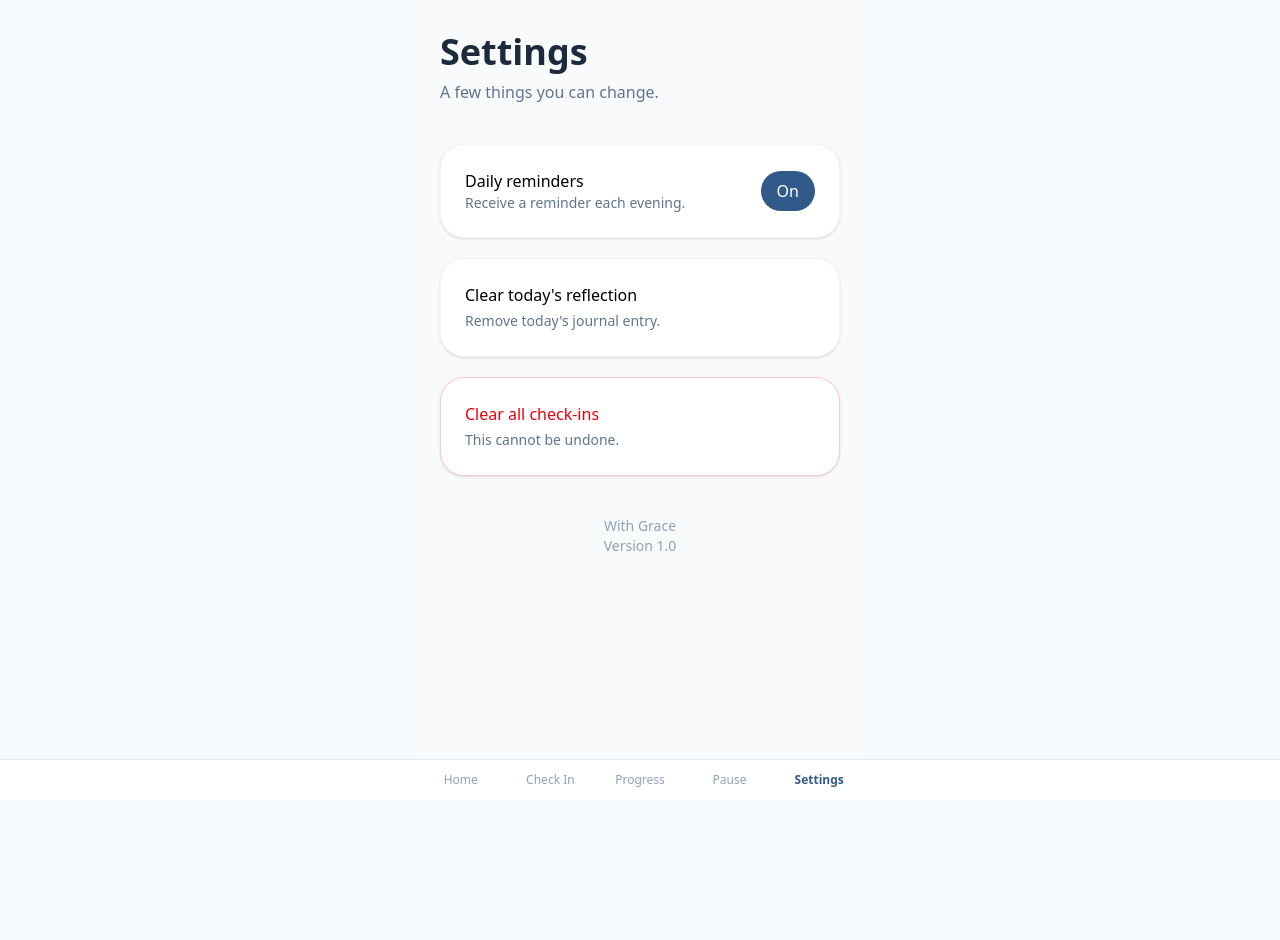
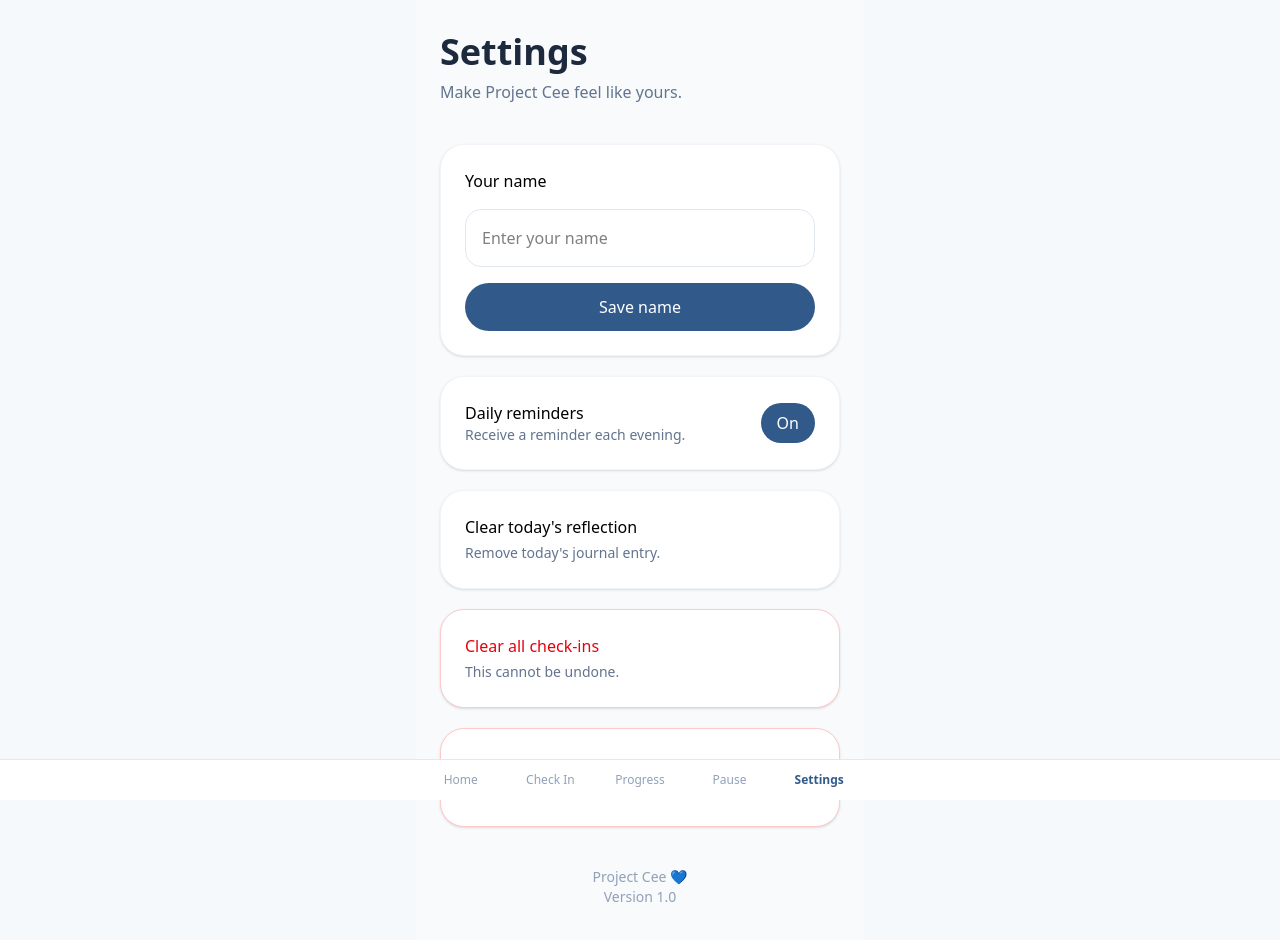
Before and after one commit to gyaneswarisahu02-design/with-grace, a React (Vite) app: page /settings in a window 1280 px wide. Shown: the top 940 px of the page. Before the commit the page ends 800 px from the top, so only its background shows below. Built offline with nearby package versions, Linux system fonts and the light colour scheme.

Commit message:
Project Cee v1.0

```diff
--- a/index.html
+++ b/index.html
@@ -2,12 +2,25 @@
 <html lang="en">
   <head>
     <meta charset="UTF-8" />
-    <link rel="icon" type="image/svg+xml" href="/favicon.svg" />
-    <meta name="viewport" content="width=device-width, initial-scale=1.0" />
-    <title>with-grace</title>
+
+    <link rel="icon" type="image/png" href="/pwa-192.png" />
+
+    <meta
+      name="viewport"
+      content="width=device-width, initial-scale=1.0"
+    />
+
+    <meta
+      name="theme-color"
+      content="#315A8B"
+    />
+
+    <title>Project Cee 💙</title>
   </head>
+
   <body>
     <div id="root"></div>
+
     <script type="module" src="/src/main.tsx"></script>
   </body>
 </html>
--- a/src/App.tsx
+++ b/src/App.tsx
@@ -1,15 +1,39 @@
-import { Routes, Route } from "react-router-dom";
+import { Routes, Route, Navigate } from "react-router-dom";
 
 import Dashboard from "./pages/Dashboard";
 import Log from "./pages/Log";
 import Insights from "./pages/Insights";
 import Pause from "./pages/Pause";
 import Settings from "./pages/Settings";
+import Welcome from "./pages/Welcome";
 
 export default function App() {
+  const hasName = !!localStorage.getItem("name");
+
   return (
     <Routes>
-      <Route path="/" element={<Dashboard />} />
+      <Route
+        path="/"
+        element={
+          hasName ? (
+            <Dashboard />
+          ) : (
+            <Navigate to="/welcome" replace />
+          )
+        }
+      />
+
+      <Route
+        path="/welcome"
+        element={
+          hasName ? (
+            <Navigate to="/" replace />
+          ) : (
+            <Welcome />
+          )
+        }
+      />
+
       <Route path="/log" element={<Log />} />
       <Route path="/insights" element={<Insights />} />
       <Route path="/pause" element={<Pause />} />
--- a/src/pages/Dashboard.tsx
+++ b/src/pages/Dashboard.tsx
@@ -24,6 +24,7 @@ export default function Dashboard() {
   const [logs, setLogs] = useState<Log[]>([]);
   const [reflection, setReflection] = useState("");
   const [savedReflection, setSavedReflection] = useState("");
+  const [name, setName] = useState("");
 
   useEffect(() => {
     try {
@@ -38,16 +39,22 @@ export default function Dashboard() {
 
     const today = new Date().toDateString();
 
-    const saved = localStorage.getItem("reflection");
+    const savedReflection = localStorage.getItem("reflection");
 
-    if (saved) {
-      const parsed = JSON.parse(saved);
+    if (savedReflection) {
+      const parsed = JSON.parse(savedReflection);
 
       if (parsed.date === today) {
         setSavedReflection(parsed.text);
       } else {
         localStorage.removeItem("reflection");
       }
+    }
+
+    const savedName = localStorage.getItem("name");
+
+    if (savedName) {
+      setName(savedName);
     }
 
     requestNotificationPermission();
@@ -62,14 +69,18 @@ export default function Dashboard() {
       text: reflection,
     };
 
-    localStorage.setItem("reflection", JSON.stringify(data));
+    localStorage.setItem(
+      "reflection",
+      JSON.stringify(data)
+    );
 
     setSavedReflection(reflection);
-
     setReflection("");
   }
 
-  const lastSmoke = [...logs].reverse().find((log) => log.smoked);
+  const lastSmoke = [...logs]
+    .reverse()
+    .find((log) => log.smoked);
 
   const startDate = lastSmoke
     ? new Date(lastSmoke.time)
@@ -79,7 +90,9 @@ export default function Dashboard() {
 
   const diff = Date.now() - startDate.getTime();
 
-  const days = Math.floor(diff / (1000 * 60 * 60 * 24));
+  const days = Math.floor(
+    diff / (1000 * 60 * 60 * 24)
+  );
 
   const hours = Math.floor(
     (diff / (1000 * 60 * 60)) % 24
@@ -89,11 +102,9 @@ export default function Dashboard() {
 
   if (lastSmoke) {
     const last = new Date(lastSmoke.time);
-
     last.setHours(0, 0, 0, 0);
 
     const today = new Date();
-
     today.setHours(0, 0, 0, 0);
 
     streak = Math.max(
@@ -113,7 +124,8 @@ export default function Dashboard() {
     totalLogs > 0
       ? (
           logs.reduce(
-            (sum, log) => sum + (log.craving || 0),
+            (sum, log) =>
+              sum + (log.craving || 0),
             0
           ) / totalLogs
         ).toFixed(1)
@@ -129,31 +141,39 @@ export default function Dashboard() {
   let greeting = "";
 
   if (hour < 12) {
-    greeting =
-      "Good morning. Take today one moment at a time. 💙";
+    greeting = name
+      ? `Good morning, ${name}. Take today one moment at a time. 💙`
+      : "Good morning. Take today one moment at a time. 💙";
   } else if (hour < 17) {
-    greeting =
-      "I'm glad you're here today. 💙";
+    greeting = name
+      ? `I'm glad you're here today, ${name}. 💙`
+      : "I'm glad you're here today. 💙";
   } else if (hour < 22) {
-    greeting =
-      "Good evening. Be kind to yourself today. 💙";
+    greeting = name
+      ? `Good evening, ${name}. Be kind to yourself today. 💙`
+      : "Good evening. Be kind to yourself today. 💙";
   } else {
-    greeting =
-      "It's been a long day. I hope you're taking a moment for yourself. 💙";
+    greeting = name
+      ? `It's been a long day, ${name}. I hope you're taking a moment for yourself. 💙`
+      : "It's been a long day. I hope you're taking a moment for yourself. 💙";
   }
 
   function getHealthUpdate() {
-    if (days < 1)
+    if (days < 1) {
       return "Carbon monoxide levels are returning to normal.";
+    }
 
-    if (days < 2)
+    if (days < 2) {
       return "Nicotine has now left your body.";
+    }
 
-    if (days < 14)
+    if (days < 14) {
       return "Your circulation is beginning to improve.";
+    }
 
-    if (days < 90)
+    if (days < 90) {
       return "Your lungs are continuing to heal.";
+    }
 
     return "Your body continues to recover every smoke-free day.";
   }
@@ -176,7 +196,7 @@ export default function Dashboard() {
 
       <header className="mb-8">
         <h1 className="text-4xl font-bold text-slate-800">
-          With Grace
+          Project Cee
         </h1>
 
         <p className="text-slate-500 mt-3">
@@ -244,7 +264,7 @@ export default function Dashboard() {
         </p>
       </Card>
 
-      <Card title="A moment for yourself">
+      <Card title={name ? `A moment for yourself, ${name}` : "A moment for yourself"}>
 
         {savedReflection ? (
           <>
@@ -259,7 +279,9 @@ export default function Dashboard() {
         ) : (
           <>
             <p className="text-slate-500 mb-4">
-              What's on your mind right now? 💙
+              {name
+                ? `${name}, what's on your mind today? 💙`
+                : "What's on your mind today? 💙"}
             </p>
 
             <textarea
--- a/src/pages/Settings.tsx
+++ b/src/pages/Settings.tsx
@@ -8,6 +8,18 @@ export default function Settings() {
   const [notifications, setNotifications] = useState(
     localStorage.getItem("notifications") !== "false"
   );
+
+  const [name, setName] = useState(
+    localStorage.getItem("name") || ""
+  );
+
+  function saveName() {
+    if (!name.trim()) return;
+
+    localStorage.setItem("name", name.trim());
+
+    alert("Your name has been updated. 💙");
+  }
 
   function toggleNotifications() {
     const value = !notifications;
@@ -22,6 +34,7 @@ export default function Settings() {
 
   function clearReflection() {
     localStorage.removeItem("reflection");
+
     alert("Today's reflection has been cleared.");
   }
 
@@ -39,6 +52,18 @@ export default function Settings() {
     navigate("/");
   }
 
+  function resetApp() {
+    const confirmed = window.confirm(
+      "Reset Project Cee? This will remove your name, reflections and all check-ins."
+    );
+
+    if (!confirmed) return;
+
+    localStorage.clear();
+
+    window.location.href = "/";
+  }
+
   return (
     <main className="min-h-screen bg-slate-50 max-w-md mx-auto px-6 py-8 pb-32">
 
@@ -47,8 +72,30 @@ export default function Settings() {
       </h1>
 
       <p className="text-slate-500 mt-2 mb-10">
-        A few things you can change.
+        Make Project Cee feel like yours.
       </p>
+
+      <section className="bg-white rounded-3xl border border-slate-100 p-6 shadow-sm mb-5">
+
+        <h2 className="font-medium mb-4">
+          Your name
+        </h2>
+
+        <input
+          value={name}
+          onChange={(e) => setName(e.target.value)}
+          placeholder="Enter your name"
+          className="w-full rounded-2xl border border-slate-200 p-4 outline-none focus:border-[#315A8B]"
+        />
+
+        <button
+          onClick={saveName}
+          className="mt-4 w-full rounded-full bg-[#315A8B] py-3 text-white font-medium"
+        >
+          Save name
+        </button>
+
+      </section>
 
       <section className="bg-white rounded-3xl border border-slate-100 p-6 shadow-sm mb-5">
 
@@ -96,7 +143,7 @@ export default function Settings() {
 
       </section>
 
-      <section className="bg-white rounded-3xl border border-red-200 p-6 shadow-sm">
+      <section className="bg-white rounded-3xl border border-red-200 p-6 shadow-sm mb-5">
 
         <button
           onClick={clearLogs}
@@ -113,8 +160,25 @@ export default function Settings() {
 
       </section>
 
+      <section className="bg-white rounded-3xl border border-red-200 p-6 shadow-sm">
+
+        <button
+          onClick={resetApp}
+          className="w-full text-left"
+        >
+          <h2 className="font-medium text-red-600">
+            Reset Project Cee
+          </h2>
+
+          <p className="text-sm text-slate-500 mt-1">
+            Start over from the beginning.
+          </p>
+        </button>
+
+      </section>
+
       <div className="mt-10 text-center text-sm text-slate-400">
-        With Grace
+        Project Cee 💙
         <br />
         Version 1.0
       </div>
--- /dev/null
+++ b/src/pages/Welcome.tsx
@@ -0,0 +1,51 @@
+import { useState } from "react";
+
+export default function Welcome() {
+  const [name, setName] = useState("");
+
+  function continueApp() {
+    if (!name.trim()) return;
+
+    localStorage.setItem("name", name.trim());
+
+    window.location.href = "/";
+  }
+
+  return (
+    <main className="min-h-screen bg-slate-50 flex items-center justify-center px-6">
+
+      <div className="w-full max-w-md">
+
+        <h1 className="text-4xl font-bold text-slate-800 mb-3">
+          Project Cee 💙
+        </h1>
+
+        <p className="text-slate-500 leading-7 mb-10">
+          Welcome.
+          <br />
+          I'm glad you're here.
+          <br />
+          <br />
+          What should I call you?
+        </p>
+
+        <input
+          type="text"
+          value={name}
+          onChange={(e) => setName(e.target.value)}
+          placeholder="Enter your name"
+          className="w-full rounded-2xl border border-slate-200 p-4 outline-none focus:border-[#315A8B]"
+        />
+
+        <button
+          onClick={continueApp}
+          className="mt-6 w-full rounded-full bg-[#315A8B] py-4 text-white font-medium transition active:scale-95"
+        >
+          Continue
+        </button>
+
+      </div>
+
+    </main>
+  );
+}
--- a/vite.config.ts
+++ b/vite.config.ts
@@ -12,11 +12,12 @@ export default defineConfig({
       registerType: "autoUpdate",
 
       manifest: {
-        name: "With Grace",
-        short_name: "Grace",
-        description: "Smoke-free tracker & wellbeing app",
-        theme_color: "#274C77",
-        background_color: "#F5F9FC",
+        name: "Project Cee",
+        short_name: "Project Cee",
+        description:
+          "A gentle companion for your smoke-free journey.",
+        theme_color: "#315A8B",
+        background_color: "#F8FAFC",
         display: "standalone",
         start_url: "/",
 
@@ -31,6 +32,12 @@ export default defineConfig({
             sizes: "512x512",
             type: "image/png",
           },
+          {
+            src: "/pwa-512.png",
+            sizes: "512x512",
+            type: "image/png",
+            purpose: "maskable",
+          },
         ],
       },
     }),
```
